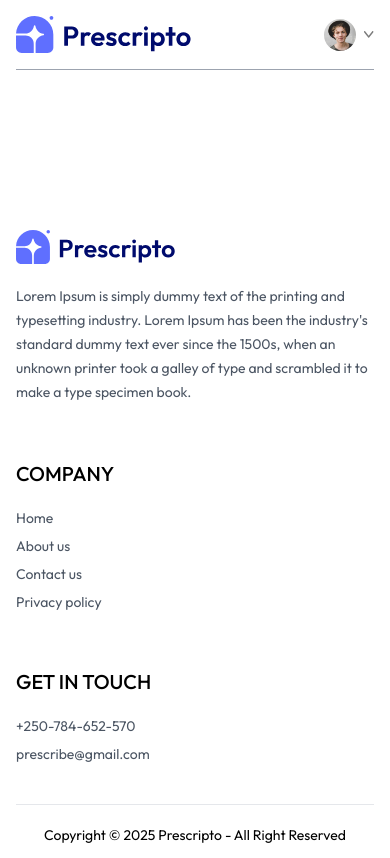
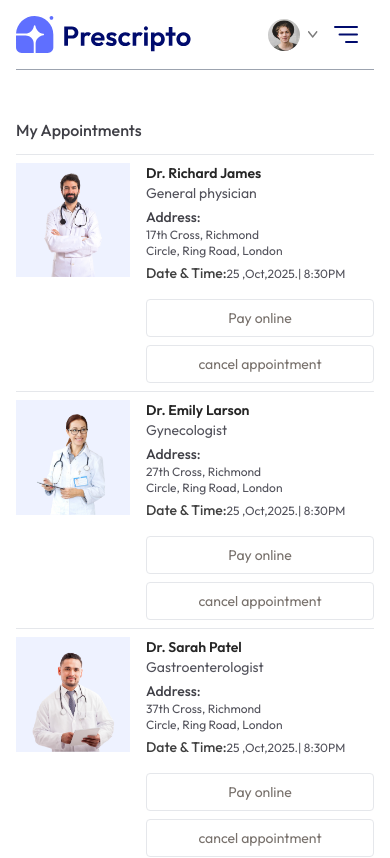
Before and after one commit to NainsiMotiyan/Prescripto, a React (Vite) app in the folder frontend/: page /my-appointments in a window 390 px wide. Shown: the top 858 px of the page. Built offline with nearby package versions, Linux system fonts and the light colour scheme.

Commit message:
complete frontend

```diff
--- a/frontend/src/components/Navbar.jsx
+++ b/frontend/src/components/Navbar.jsx
@@ -81,6 +81,37 @@
             Create account
           </button>
         )}
+        <img onClick={()=>setShowMenu(true)} className='w-6 md:hidden' src={assets.menu_icon} alt=''/>
+{/* ---------- Mobile Menu ---------- */}
+        <div
+          className={`${
+            showMenu ? "fixed w-full" : "h-0 w-0"
+          } md:hidden right-0 top-0 bottom-0 z-20 overflow-hidden bg-white transition-all`}
+        >
+          <div className="flex items-center justify-between px-5 py-6">
+            <img className="w-36" src={assets.logo} alt="" />
+            <img
+              className="w-7"
+              onClick={() => setShowMenu(false)}
+              src={assets.cross_icon}
+              alt=""
+            />
+          </div>
+          <ul className="flex flex-col items-center gap-2 mt-5 px-5 text-lg font-medium">
+            <NavLink onClick={() => setShowMenu(false)} to="/">
+              <p className="px-4 py-2 rounded inline-block">HOME</p>
+            </NavLink>
+            <NavLink onClick={() => setShowMenu(false)} to="/doctors">
+              <p className="px-4 py-2 rounded inline-block">ALL DOCTORS</p>
+            </NavLink>
+            <NavLink onClick={() => setShowMenu(false)} to="/about">
+              <p className="px-4 py-2 rounded inline-block">ABOUT</p>
+            </NavLink>
+            <NavLink onClick={() => setShowMenu(false)} to="/contact">
+              <p className="px-4 py-2 rounded inline-block">CONTACT</p>
+            </NavLink>
+          </ul>
+        </div>
       </div>
     </div>
   )
--- a/frontend/src/pages/Doctors.jsx
+++ b/frontend/src/pages/Doctors.jsx
@@ -6,6 +6,7 @@
 
   const {speciality} = useParams();
   const [filterDoc , setFilterDoc] = useState([]);
+  const [showFilter,setShowFilter]=useState(false)
   const navigate = useNavigate();
 
   const {doctors} = useContext(AppContext)
@@ -28,7 +29,12 @@
     <div>
       <p className='text-gray-600'>Browse through the doctors specialist</p>
       <div className='flex flex-col sm:flex-row items-start gap-5 mt-5'>
-        <div className='flex flex-col gap-4 text-sm text-gray-600'>
+        <button className={`py-1 px-3 border rounded text-sm transition-all sm:hidden ${
+            showFilter ? "bg-primary text-white" : ""
+          }`} onClick={() => setShowFilter((prev) => !prev)}>Filters</button>
+        <div  className={`flex-col gap-4 text-sm text-gray-600 ${
+            showFilter ? "flex" : "hidden sm:flex"
+          }`}>
           <p onClick={()=> speciality === 'General physician' ? navigate('/doctors') : navigate('/doctors/General physician')} className={`w-[94vw] sm:w-auto pl-3 py-1.5 pr-16 border border-gray-300 rounded transition-all cursor-pointer ${speciality === "General physician" ? "bg-indigo-100 text-black" : ""}`}>General physician</p>
           <p onClick={()=> speciality === 'Gynecologist' ? navigate('/doctors') : navigate('/doctors/Gynecologist')} className={`w-[94vw] sm:w-auto pl-3 py-1.5 pr-16 border border-gray-300 rounded transition-all cursor-pointer ${speciality === "Gynecologist" ? "bg-indigo-100 text-black" : ""}`}>Gynecologist</p>
           <p onClick={()=> speciality === 'Dermatologist' ? navigate('/doctors') : navigate('/doctors/Dermatologist')} className={`w-[94vw] sm:w-auto pl-3 py-1.5 pr-16 border border-gray-300 rounded transition-all cursor-pointer ${speciality === "Dermatologist" ? "bg-indigo-100 text-black" : ""}`}>Dermatologist</p>
--- a/frontend/src/pages/MyAppointments.jsx
+++ b/frontend/src/pages/MyAppointments.jsx
@@ -1,9 +1,34 @@
-import React from 'react'
+import React, { useContext } from 'react'
+import { AppContext } from '../context/AppContext'
 
 const MyAppointments = () => {
+  const {doctors }=useContext (AppContext)
   return (
     <div>
-
+        <p className="pb-3 mt-12 font-medium text-zinc-700 border-b">  My Appointments</p>
+        <div>
+          {doctors.slice(0,3).map((item,index)=>(
+            <div className="grid grid-cols-[1fr_2fr] gap-4 sm:flex sm:gap-6 py-2 border-b"
+             key={index}>
+            <div>
+              <img className="w-32 bg-indigo-50" src={item.image} alt=''/>
+            </div>
+            <div className="flex-1 text-sm text-zinc-600">
+              <p className="text-neutral-800 font-semibold">{item.name}</p>
+              <p>{item.speciality}</p>
+              <p className="text-zinc-700 font-medium mt-1">Address:</p>
+              <p className="text-xs">{item.address.line1}</p>
+              <p className="text-xs">{item.address.line2}</p>
+              <p className="text-xs mt-1"><span className="text-sm text-neutral-700 font-medium">Date & Time:</span>25 ,Oct,2025.| 8:30PM</p>
+            </div>
+            <div></div >
+            <div className="flex flex-col gap-2 justify-end">
+              <button className="text-sm text-stone-500 text-center sm:min-w-48 py-2 border rounded hover:bg-primary hover:text-white transition-all duration-300">Pay online</button>
+              <button className="text-sm text-stone-500 text-center sm:min-w-48 py-2 border rounded hover:bg-red-600 hover:text-white transition-all duration-300">cancel appointment</button>
+            </div>
+            </div>
+          ))}
+        </div>
     </div>
   )
 }
```
